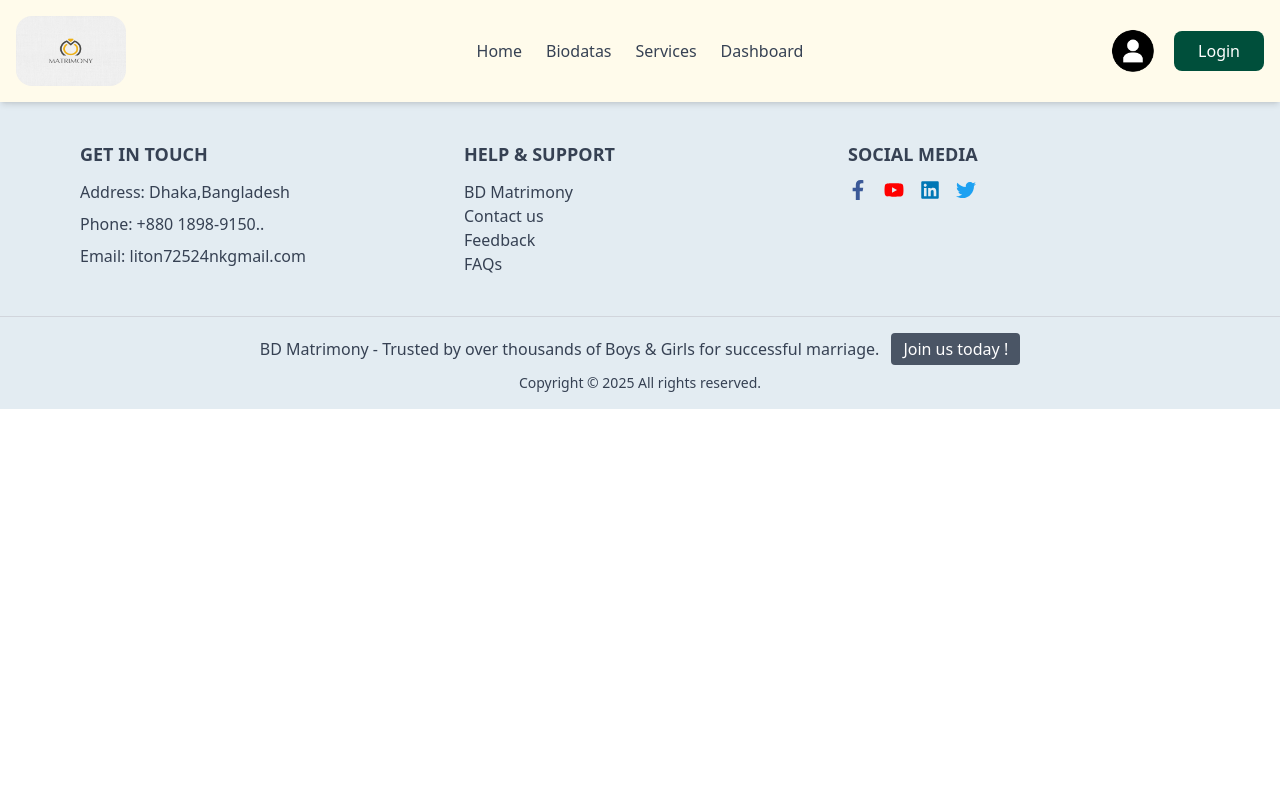
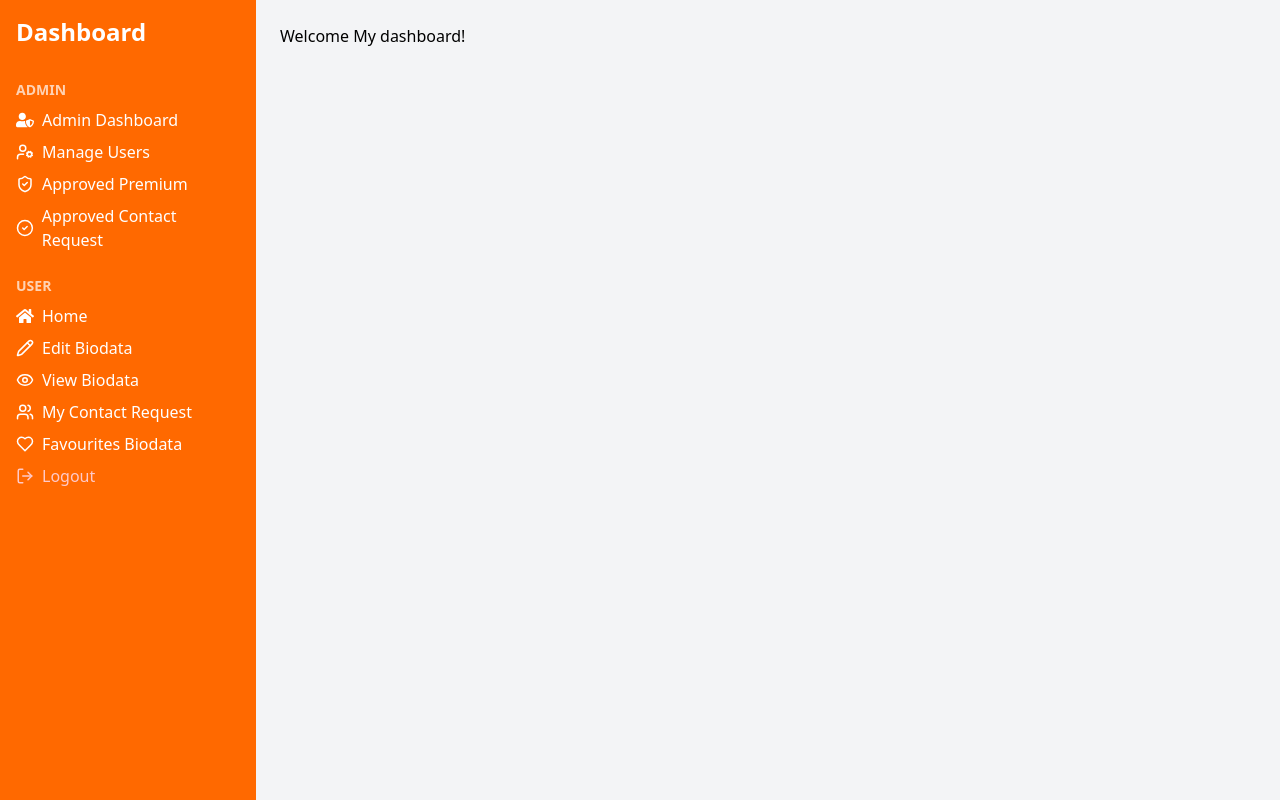
Before and after one commit to MH-liton-360/e-matrimony-client-side, a React (Vite) app: page /dashboard/dashboard in a window 1280 px wide. Built offline with nearby package versions, Linux system fonts and the light colour scheme; no server answers.

Commit message:
Dashboard setup

```diff
--- a/package.json
+++ b/package.json
@@ -14,6 +14,7 @@
     "axios": "^1.9.0",
     "firebase": "^11.7.3",
     "localforage": "^1.10.0",
+    "lucide-react": "^0.511.0",
     "match-sorter": "^8.0.1",
     "react": "^19.1.0",
     "react-dom": "^19.1.0",
--- a/src/Components/Dashboard/Dashboard.jsx
+++ /dev/null
@@ -1,10 +0,0 @@
-
-const Dashboard = () => {
-    return (
-        <div>
-            <h1 className="font-bold text-5xl text-amber-700">Dashboard this!</h1>
-        </div>
-    );
-};
-
-export default Dashboard;
--- /dev/null
+++ b/src/Components/Dashboard/DashboardHome.jsx
@@ -0,0 +1,9 @@
+
+const DashboardHome = () => {
+    return (
+        <div>
+            <h1>Welcome My dashboard!</h1>
+        </div>
+    );
+};
+export default DashboardHome;
--- /dev/null
+++ b/src/Layouts/Dashboard.jsx
@@ -0,0 +1,79 @@
+import { NavLink, Outlet } from "react-router-dom";
+import { Pencil, Eye, Users, Heart, LogOut, ShieldCheck, UserCog, CheckCircle2, Inbox } from "lucide-react";
+import { FaHome, FaUserShield } from "react-icons/fa";
+
+const Dashboard = () => {
+    return (
+        <div className="flex">
+            <div className="w-64 min-h-screen bg-orange-500 text-white">
+                <h2 className="text-2xl font-bold p-4">Dashboard</h2>
+                <ul className="menu p-4 space-y-2">
+
+                    {/* --- Admin Section --- */}
+                    <li className="text-sm font-semibold uppercase text-white/70">Admin</li>
+                    <li>
+                        <NavLink to='adminDashboard' className="flex items-center gap-2 hover:underline">
+                            <FaUserShield size={18} /> Admin Dashboard
+                        </NavLink>
+                    </li>
+                    <li>
+                        <NavLink to='manageUsers' className="flex items-center gap-2 hover:underline">
+                            <UserCog size={18} /> Manage Users
+                        </NavLink>
+                    </li>
+                    <li>
+                        <NavLink to='approvedPremium' className="flex items-center gap-2 hover:underline">
+                            <ShieldCheck size={18} /> Approved Premium
+                        </NavLink>
+                    </li>
+                    <li>
+                        <NavLink to='approvedContacts' className="flex items-center gap-2 hover:underline">
+                            <CheckCircle2 size={18} /> Approved Contact Request
+                        </NavLink>
+                    </li>
+
+                    {/* --- User Routes --- */}
+                    <li className="mt-6 text-sm font-semibold uppercase text-white/70">User</li>
+                    <li>
+                        <NavLink to='/' className="flex items-center gap-2 hover:underline">
+                            <FaHome size={18} /> Home
+                        </NavLink>
+                    </li>
+                    <li>
+                        <NavLink to='editBiodata' className="flex items-center gap-2 hover:underline">
+                            <Pencil size={18} /> Edit Biodata
+                        </NavLink>
+                    </li>
+                    <li>
+                        <NavLink to='viewBiodata' className="flex items-center gap-2 hover:underline">
+                            <Eye size={18} /> View Biodata
+                        </NavLink>
+                    </li>
+                    <li>
+                        <NavLink to='contactRequests' className="flex items-center gap-2 hover:underline">
+                            <Users size={18} /> My Contact Request
+                        </NavLink>
+                    </li>
+                    <li>
+                        <NavLink to='favourites' className="flex items-center gap-2 hover:underline">
+                            <Heart size={18} /> Favourites Biodata
+                        </NavLink>
+                    </li>
+
+                    {/* --- Logout --- */}
+                    <li>
+                        <NavLink to='logout' className="flex items-center gap-2 hover:underline text-red-200">
+                            <LogOut size={18} /> Logout
+                        </NavLink>
+                    </li>
+                </ul>
+            </div>
+
+            <div className="flex-1 p-6 bg-gray-100 min-h-screen">
+                <Outlet />
+            </div>
+        </div>
+    );
+};
+
+export default Dashboard;
--- /dev/null
+++ b/src/Pages/Home/Home/Shared/Error.jsx
@@ -0,0 +1,23 @@
+import { Link } from "react-router-dom";
+
+const Error = () => {
+    return (
+        <div className="flex flex-col items-center justify-center h-screen text-center bg-gray-100">
+            <h1 className="text-6xl font-bold text-red-600 mb-4">404</h1>
+            <h2 className="text-2xl font-semibold mb-2">Oops! Page Not Found</h2>
+            <p className="text-gray-600 mb-6">
+                The page you're looking for doesn't exist or has been moved.
+            </p>
+
+            <Link
+                to="/"
+                className="bg-blue-600 hover:bg-blue-700 text-white px-6 py-3 rounded-lg transition"
+            >
+                Go to Home
+            </Link>
+
+        </div>
+    );
+};
+
+export default Error;
--- a/src/Pages/Home/Home/Shared/Navbar.jsx
+++ b/src/Pages/Home/Home/Shared/Navbar.jsx
@@ -51,7 +51,7 @@ const Navbar = () => {
 
                     <li><Link to="/services" className="hover:text-blue-500">Services</Link></li>
 
-                    <li className="relative group">
+                    {/* <li className="relative group">
                         <button className="hover:text-blue-500">Dashboard</button>
                         <ul className="absolute hidden group-hover:block bg-white shadow-lg rounded-md py-2 w-48 z-10">
                             <li><Link to="/dashboard/dashboard" className="block px-4 py-2 hover:bg-gray-100">Dashboard</Link></li>
@@ -61,7 +61,7 @@ const Navbar = () => {
                             <li><Link to="/dashboard/favourites" className="block px-4 py-2 hover:bg-gray-100">Favourites Biodata</Link></li>
                             <li><Link to="/logout" className="block px-4 py-2 hover:bg-gray-100 text-red-600">Logout</Link></li>
                         </ul>
-                    </li>
+                    </li> */}
                 </ul>
 
                 {/* Right side: bars, profile, login */}
```
Also changed, not shown: src/Routes/Router.jsx (+20 -11 lines), 1 other file (tests, documents, lock files or other folders).
